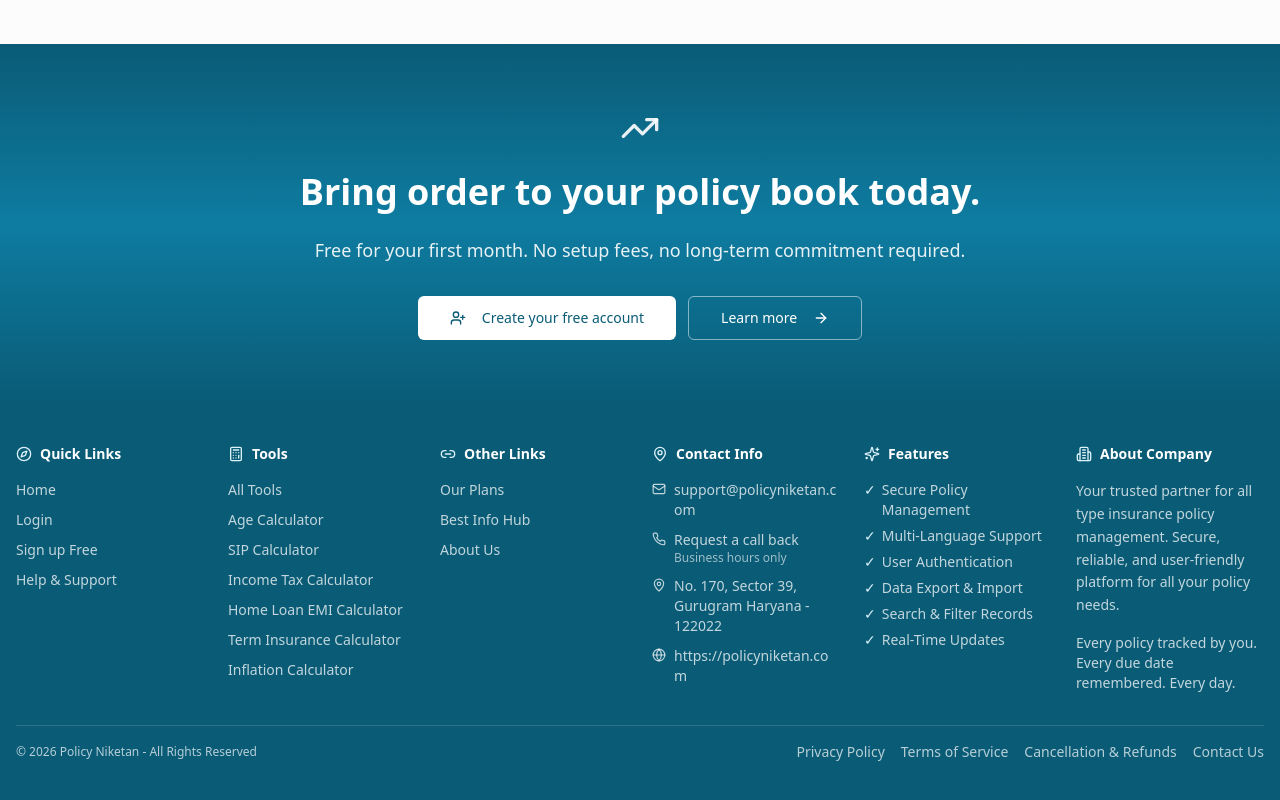
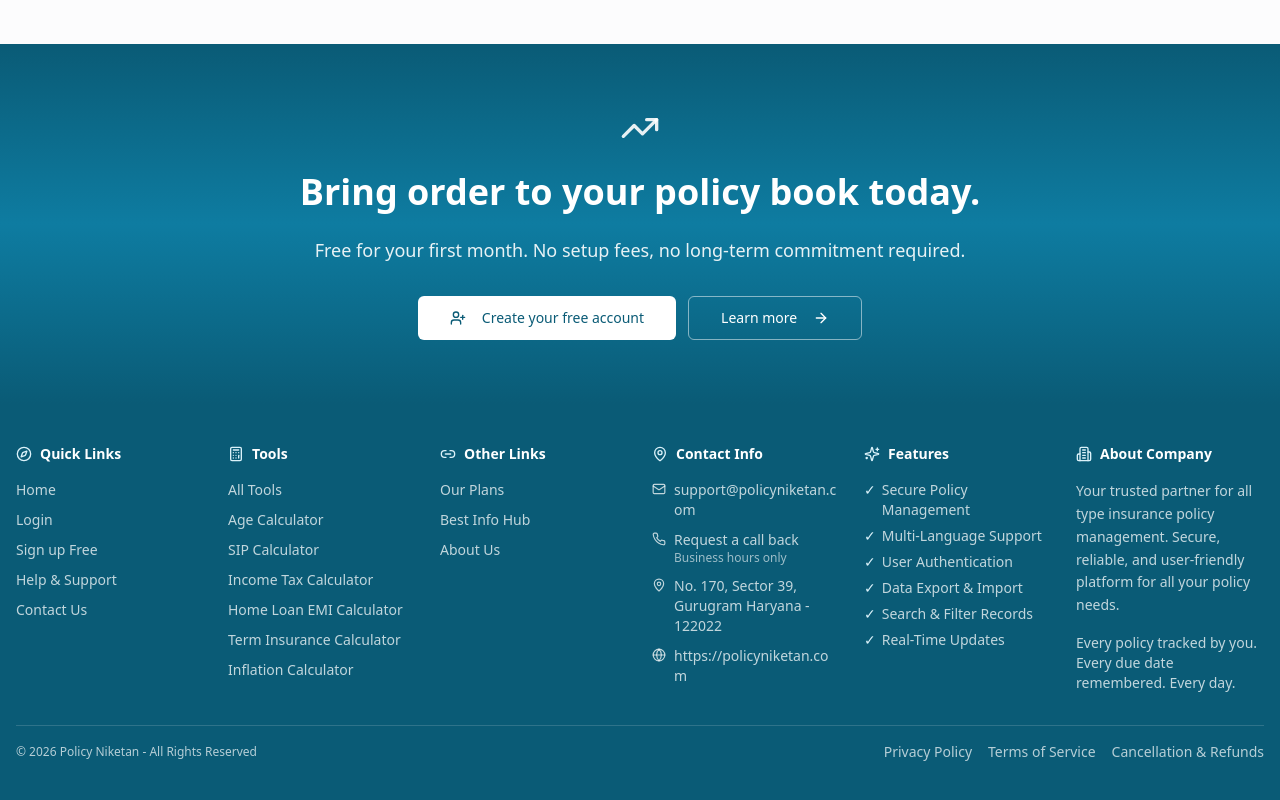
Before and after one commit to technicalmastersp/LIC-Agent-Dairy, a React (Vite) app: page / in a window 1280 px wide. Shown: the part 3731-4531 px from the top of the page. Built offline with nearby package versions, Linux system fonts and the light colour scheme.

Commit message:
Added 'Contact Us' page url on the navbar and footer.
hide the review-notice-section of the Privacy Policy and Terms of Service page from the top.

```diff
--- a/src/components/Footer.tsx
+++ b/src/components/Footer.tsx
@@ -44,7 +44,8 @@
         { label: t("home"), to: "/" },
         { label: t("login"), to: "/login" },
         { label: t("signupFree"), to: "/signup" },
-        { label: ("Help & Support"), to: "/help-support" }
+        { label: ("Help & Support"), to: "/help-support" },
+        { label: ("Contact Us"), to: "/contact" }
       ];
 
   const otherLinks: FooterLink[] = [
@@ -55,6 +56,7 @@
           { label: t("bestInfoHub"), to: "/lic-info-hub" },
           { label: t("aboutUs"), to: "/about" },
           { label: ("Help & Support"), to: "/help-support" },
+          { label: ("Contact Us"), to: "/contact" },
         ]
       : [
           { label: t("ourPlans"), to: "/our-plans" },
@@ -153,9 +155,6 @@
             <Link to="/refund-policy" className="hover:text-primary-foreground transition-colors">
               Cancellation &amp; Refunds
             </Link>
-            <Link to="/contact" className="hover:text-primary-foreground transition-colors">
-              Contact Us
-            </Link>
           </div>
         </div>
       </div>
--- a/src/components/Navigation.tsx
+++ b/src/components/Navigation.tsx
@@ -3,7 +3,7 @@
 import * as NavigationMenuPrimitive from "@radix-ui/react-navigation-menu";
 import {
   Home, Plus, Table, LogOut, User, Menu, X,
-  UserRoundCog, CircleHelp, MapPinnedIcon, Wrench,
+  UserRoundCog, CircleHelp, Phone, MapPinnedIcon, Wrench,
   Cake, TrendingUp, Receipt, ShieldCheck, LineChart, ChevronDown,
   LucideIcon
 } from "lucide-react";
@@ -447,6 +447,9 @@
                   <DropdownMenuItem onClick={() => navigate("/help-support")}>
                     <CircleHelp className="w-4 h-4 mr-2" /> Help & Support
                   </DropdownMenuItem>
+                  <DropdownMenuItem onClick={() => navigate("/contact")}>
+                    <Phone className="w-4 h-4 mr-2" /> Contact Us
+                  </DropdownMenuItem>
                   <DropdownMenuSeparator />
                   <DropdownMenuItem
                     onClick={handleLogout}
--- a/src/pages/PrivacyPolicy.tsx
+++ b/src/pages/PrivacyPolicy.tsx
@@ -78,7 +78,7 @@
           <div className="container mx-auto px-4">
             <div className="max-w-3xl mx-auto space-y-6">
 
-              <Card className="border-amber-200 bg-amber-50">
+              <Card hidden className="border-amber-200 bg-amber-50">
                 <CardContent className="pt-6 flex gap-3 text-sm text-amber-900">
                   <Info className="w-5 h-5 shrink-0 text-amber-600" />
                   <p>
--- a/src/pages/TermsOfService.tsx
+++ b/src/pages/TermsOfService.tsx
@@ -83,7 +83,7 @@
           <div className="container mx-auto px-4">
             <div className="max-w-3xl mx-auto space-y-6">
 
-              <Card className="border-amber-200 bg-amber-50">
+              <Card hidden className="border-amber-200 bg-amber-50">
                 <CardContent className="pt-6 flex gap-3 text-sm text-amber-900">
                   <Info className="w-5 h-5 shrink-0 text-amber-600" />
                   <p>
```
